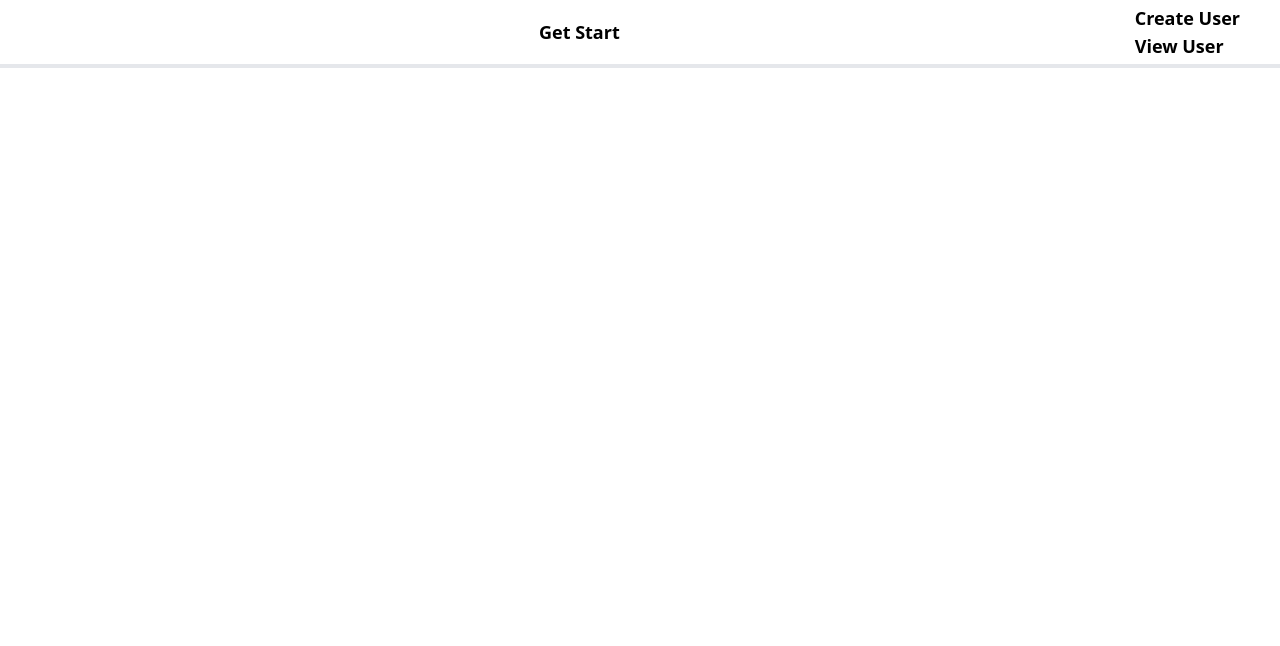
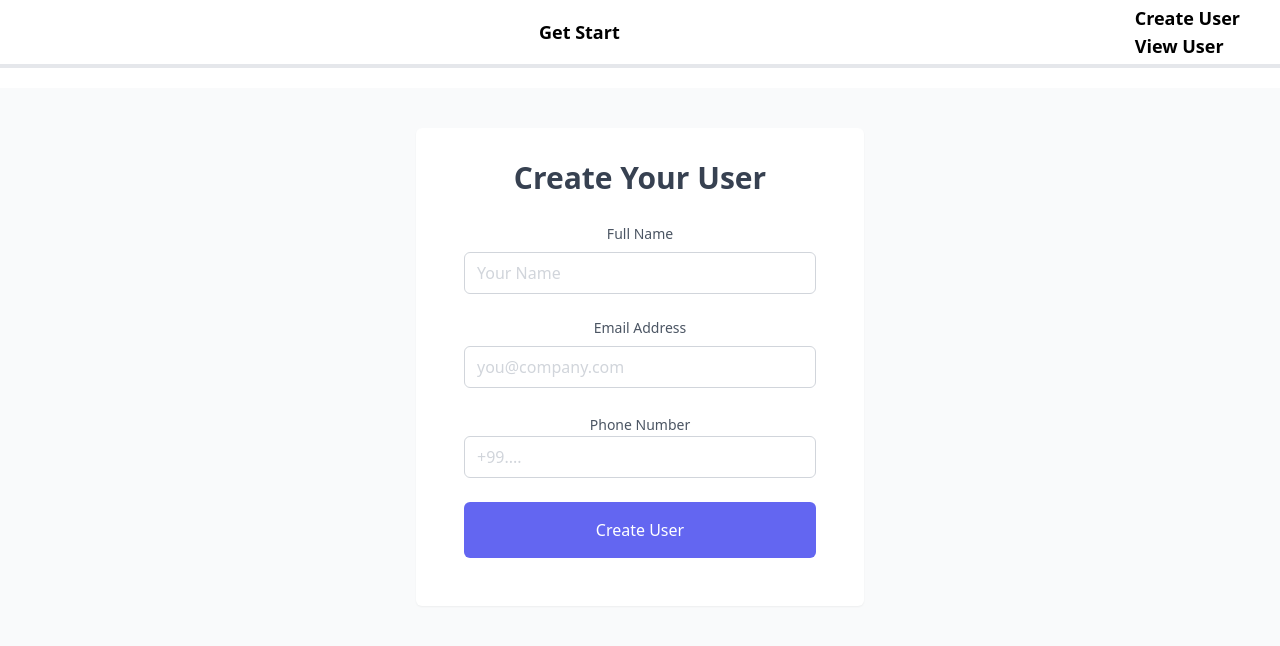
Before and after one commit to jednuth156/INT203_62130500018_2_SPA, a Vue app: page / in a window 1280 px wide. Shown: the top 646 px of the page. Built offline with nearby package versions, Linux system fonts and the light colour scheme.

Commit message:
[ADD]Form Create User

```diff
--- a/src/App.vue
+++ b/src/App.vue
@@ -4,7 +4,7 @@
     <header class="fixed flex flex-col w-full bg-white sm:relative pin-t pin-r pin-l">
     <nav class="flex flex-col items-center justify-between w-full px-4 py-1 bg-white border-b-4 border-teal-500 shadow sm:flex-row sm:px-6 sm:shadow-none" >
       <div class="flex flex-row flex-no-wrap items-center self-start justify-between w-full sm:w-auto sm:self-center sm:flex-none"></div>
-      <a class="py-1 no-underline"><h1 class="text-lg font-bold">Get Start</h1></a>
+      <a class="py-1 no-underline"><h1 class="text-lg font-bold text">Get Start</h1></a>
       <ul class="flex-col ">
         <li class="nav-item">
           <router-link to="/" class="w-full py-2 text-lg font-bold no-underline text-dark hover:text-red sm:w-auto sm:pr-4 sm:py-1 sm:pt-2" >Create User</router-link>
--- a/src/components/EditUser.vue
+++ b/src/components/EditUser.vue
@@ -1,7 +1,8 @@
 <template>
-    <div class="row justify-content-center">
+    <div class="justify-center row">
         <div class="col-md-6">
             <!-- Update here -->
+            <h1>Edit User</h1>
         </div>
     </div>
 </template>
--- a/src/components/List.vue
+++ b/src/components/List.vue
@@ -2,6 +2,7 @@
     <div class="row justify-content-center">
         <div class="col-md-6">
             <!-- Display all list -->
+            <h1>Show List</h1>
         </div>
     </div>
 </template>
--- a/src/components/Login.vue
+++ b/src/components/Login.vue
@@ -1,8 +1,35 @@
 <template>
-    <div class="row justify-content-center">
-        <div class="col-md-6">
+    <div class="flex items-center min-h-full bg-gray-50 dark:bg-gray-900">
+        <div class="container mx-auto">
+            <div class="max-w-md p-5 mx-auto my-10 bg-white rounded-md shadow-sm">
+        <div class="text-center">
             <!-- Content goes here -->
+            <h1 class="my-3 text-3xl font-semibold text-gray-700 dark:text-gray-200">Create Your User</h1>
+            <div class="m-7">
+                <form  >
+                    <div class="mb-6">
+                        <label for="name" class="block mb-2 text-sm text-gray-600 dark:text-gray-400">Full Name</label>
+                        <input type="text" name="name" id="name" placeholder="Your Name" required class="w-full px-3 py-2 placeholder-gray-300 border border-gray-300 rounded-md focus:outline-none focus:ring focus:ring-indigo-100 focus:border-indigo-300 dark:bg-gray-700 dark:text-white dark:placeholder-gray-500 dark:border-gray-600 dark:focus:ring-gray-900 dark:focus:border-gray-500" />
+                    </div>
+                    <div class="mb-6">
+                        <label for="email" class="block mb-2 text-sm text-gray-600 dark:text-gray-400">Email Address</label>
+                        <input type="email" name="email" id="email" placeholder="you@company.com" required class="w-full px-3 py-2 placeholder-gray-300 border border-gray-300 rounded-md focus:outline-none focus:ring focus:ring-indigo-100 focus:border-indigo-300 dark:bg-gray-700 dark:text-white dark:placeholder-gray-500 dark:border-gray-600 dark:focus:ring-gray-900 dark:focus:border-gray-500" />
+                    </div>
+                    <div class="mb-6">
+
+                        <label for="phone" class="text-sm text-gray-600 dark:text-gray-400">Phone Number</label>
+                        <input type="text" name="phone" id="phone" placeholder="+99...." required class="w-full px-3 py-2 placeholder-gray-300 border border-gray-300 rounded-md focus:outline-none focus:ring focus:ring-indigo-100 focus:border-indigo-300 dark:bg-gray-700 dark:text-white dark:placeholder-gray-500 dark:border-gray-600 dark:focus:ring-gray-900 dark:focus:border-gray-500" />
+                    </div>
+                    <div class="mb-6">
+                        <button type="submit" class="w-full px-3 py-4 text-white bg-indigo-500 rounded-md focus:bg-indigo-600 focus:outline-none">Create User</button>
+                    </div>
+                    <p class="text-base text-center text-gray-400" id="result">
+                    </p>
+                </form>
+            </div>
         </div>
+        </div>
+    </div>
     </div>
 </template>
 
@@ -10,8 +37,14 @@
 export default {
     data() {
         return {
+            user : {
+                name : '',
+                email : '',
+                phone : '' ,
 
+            }
         }
     },
+
 }
 </script>
```
